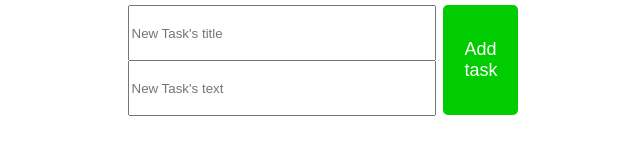
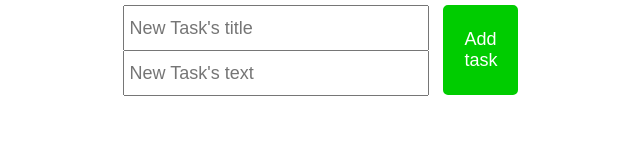
Before and after one commit to Alexe1900/ToDo, a website built with webpack: page src/index.html in a window 1280 px wide. Shown: the whole page, without its empty margins (320-960 px from the left). Built offline with nearby package versions, Linux system fonts and the light colour scheme.

Commit message:
feat: change AddTaskForm styles

```diff
--- a/src/components/AddTaskForm/AddTaskForm.less
+++ b/src/components/AddTaskForm/AddTaskForm.less
@@ -7,28 +7,32 @@
     margin: 0 auto;
 
     grid-template-columns: 320px 75px;
-    grid-template-rows: 60px 55px;
+    grid-template-rows: 50px 50px;
   }
 
   .title-input {
     grid-row: 1 / 2;
     grid-column: 1 / 2;
 
-    margin: 5px;
+    margin: 5px 5px 5px 0;
+
+    font-size: large;
   }
 
   .text-input {
     grid-row: 2 / 3;
     grid-column: 1 / 2;
 
-    margin-left: 5px;
     margin-right: 5px;
+
+    font-size: large;
   }
 
   .add-button {
     grid-row: 1 / 3;
     grid-column: 2 / 3;
 
+    height: 100% - 10px;
     margin-top: 5px;
   }
 }
@@ -43,6 +47,7 @@
 }
 
 .add-task-form-input {
-  max-width: 300px;
-  height: 50px;
+  max-width: 295px;
+  height: 40px;
+  padding-left: 5px;
 }
```
